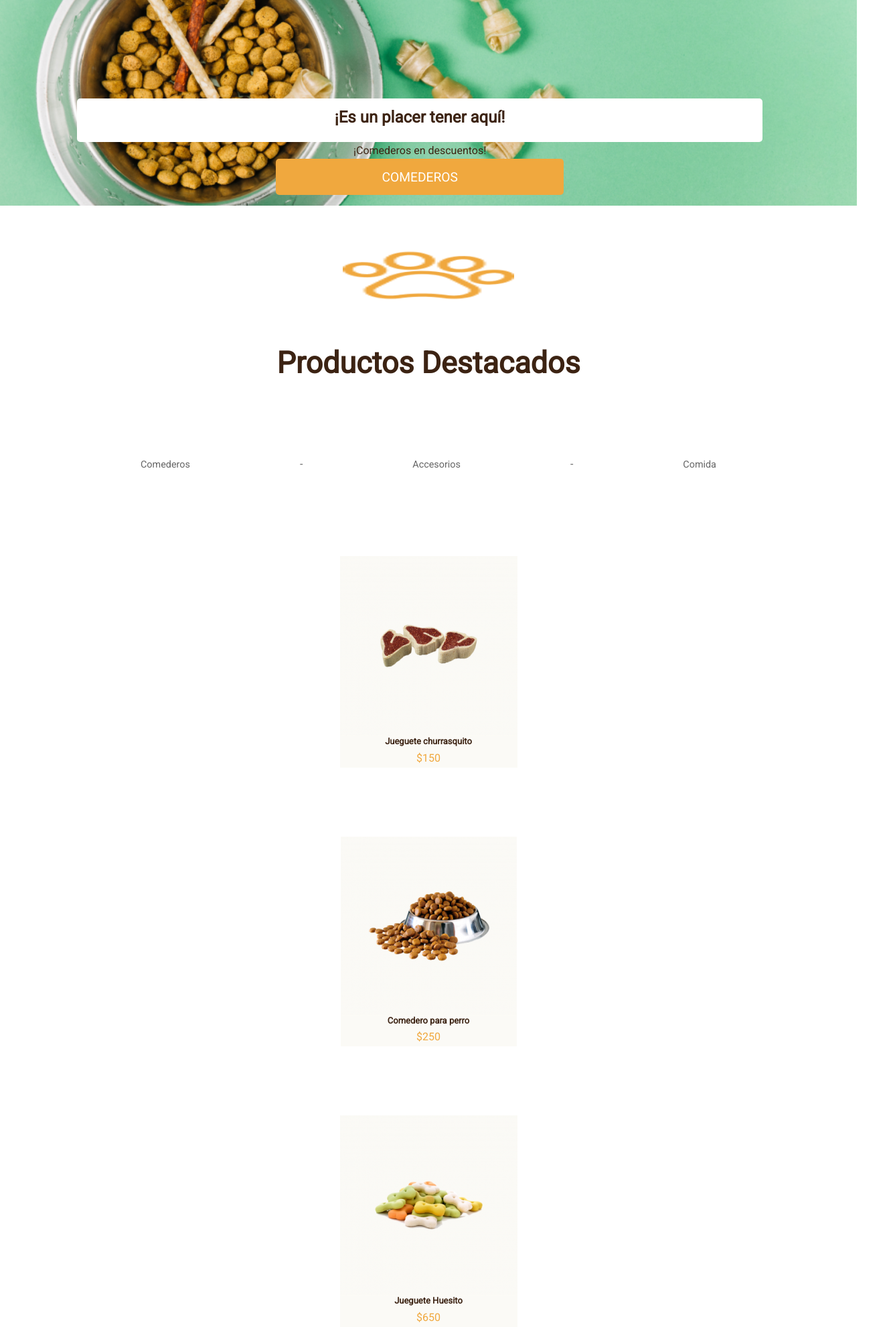
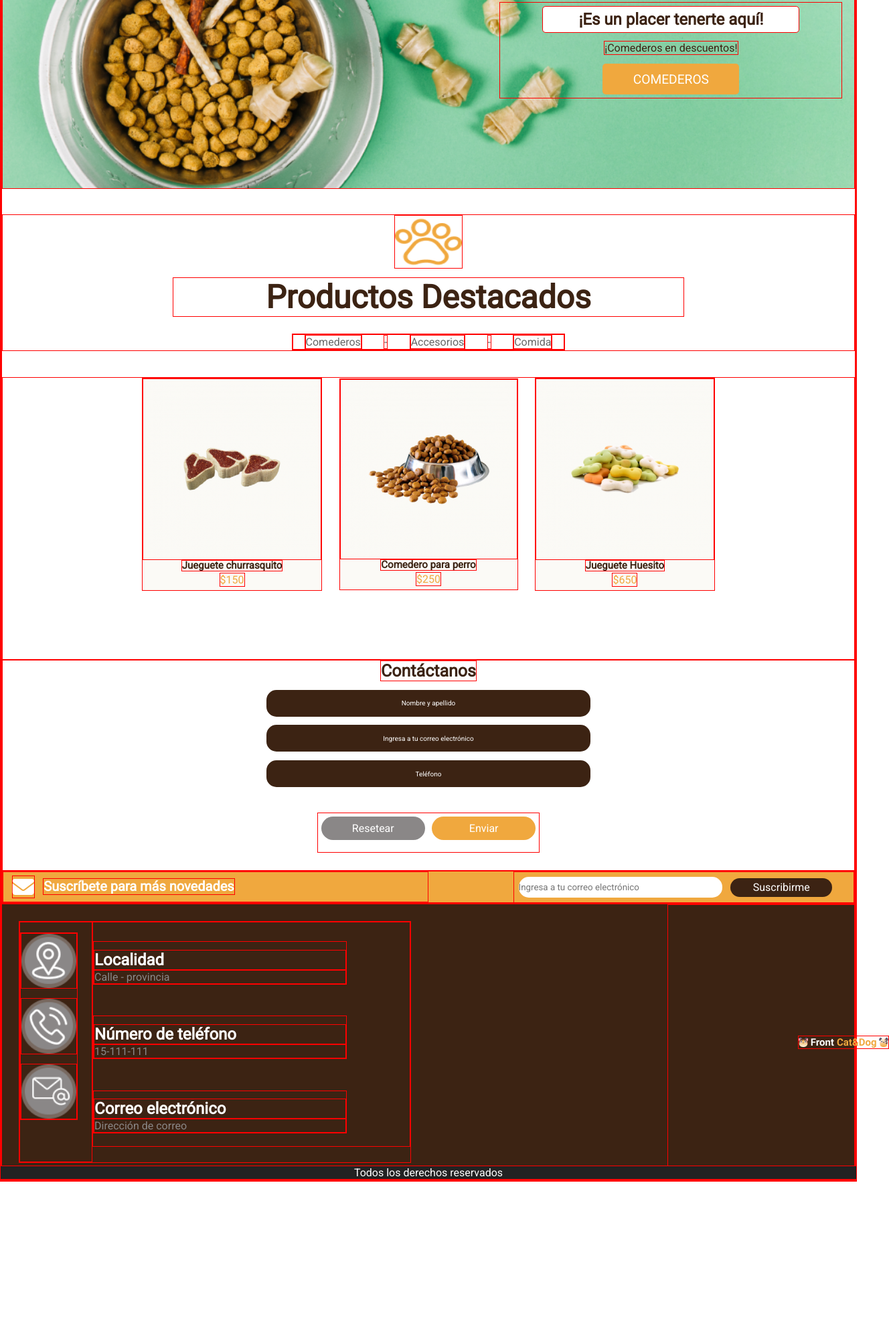
Before and after one commit to Silviagz/PetShop, a plain HTML site: page root/index.html in a window 1280 px wide. Shown: the part 246-2230 px from the top of the page at 67% size, 1328 px wide, since content can reach past the window. After the commit the page ends 2010 px from the top, so only its background shows below. Drawn offline with Linux system fonts and the light colour scheme.

Commit message:
subiendo version 1024px sin animaciones

```diff
--- a/root/css/styles.css
+++ b/root/css/styles.css
@@ -1,4 +1,4 @@
- /*justify content solamente se aplica de forma vertical cuando el main axis es horizontal*/ /* y el align items se organiza vertical*/
+/*justify content solamente se aplica de forma vertical cuando el main axis es horizontal*/ /* y el align items se organiza vertical*/
     /*---------------------------Versión mobile first-----*/
     /*seteado general*/
     *{
@@ -6,6 +6,7 @@
         padding:0; /*esta es la forma como se debe iniciar toda configuración de página, debido a que por defecto hay unos márgenes que afectan al header*/
         box-sizing: border-box; /* esta propiedad es importante porque los contenedores pueden aumentar su tamaño al agregar propiedades, por esta razón necesitamos que el elemento tenga el mismo tamaño sin que lo desconfigure su borde*/
         font-family: 'Roboto', sans-serif;
+        border: solid red 1px;
     }
 
 /* Se crea esta clase para que sea reutilizada a lo largo del html*/
@@ -185,7 +186,6 @@
     }
     main .botones{
     justify-content: center;
-    margin:7%;
     width: 90vw;
     height: 10vh;
     margin: 5%;
@@ -320,11 +320,248 @@ footer .derechos{
     text-align: center;
 }
 
-    @media(max-width:500px){
-
+@media(max-width:500px){
         /* configuración del header version mobile*/
         .header1, .menu{
-        display: none; /* acá se está añadiendo la propiedad para desaparecer el display*/
+        display:none;/* acá se está añadiendo la propiedad para desaparecer el display*/
         }
 
-        }
+}
+/*------------------- versopm desktop--------*/
+@media(min-width: 1024px){
+    /*seteo primer encabezado*/
+    .header1{
+        background-color: #222222;
+        color: #fff;
+        align-items: center;
+        justify-content: space-between;
+    }
+    .header1 ul{
+        text-decoration: none;
+        list-style-type: none;
+        list-style-type: '>';
+        justify-content: space-between;
+        width: 12vw;
+    }
+
+    /*seteo segundo encabezado*/
+
+
+    /* seteado contendor del header y elementos (logo y menú navegación desktop)*/
+    header .header2{
+        justify-content: space-between;
+    }
+
+    /*seteo barra navegación (categorias,pets,nosotros, contactanos)*/
+    .header2 ul{
+        display: flex;
+        width: 40vw;
+        justify-content: space-around;
+        margin-right: 2%;
+    }
+    .header2 .menu li{
+        list-style-type: '';
+    }
+
+    /* seteo logo (frontcatydog)*/
+    header .logo{ /*Esto se hizo porque la imagen del logo era más grande lo normal*/
+        width: 20%;
+        margin-left: 2%;
+    }
+    /*ocultando menú hamburguesa*/
+
+    header .fa-solid{
+        display: none;
+    }
+    /*------------ inicio del main -------*/
+
+    /*primera seccción del main*/
+
+    /* seteo contenedor elementos primera
+    sección del main*/
+    main .banner{
+        margin: 20vh 58vw; /*se mueve el contenido del contedor y se alinea*/
+        width: 40vw;
+    }
+    /* elemento "Es un placer tenerte aqui"*/
+    main .imgfondo h2{
+        width: 30vw;
+        height: 5vh;
+        padding: 0.2em;
+    }
+    /* seteo elemento p (comederos en descuento)*/
+
+    main .imgfondo p{
+        font-weight: 500;
+    }
+    /*seteo elemento button (comederos)*/
+
+    main .imgfondo button{
+    padding: 0.6em;
+    }
+
+    /*Segunda sección del main*/
+
+    /*seteo contenedor segunda sección main*/
+    main .menu2 {
+        margin-top: 3%;
+    }
+    /*seteo logo huella*/
+    main .menu2 img{
+        width: 8vw;
+        margin-bottom: 1%;
+    }
+    /* seteo productos destacados*/
+    main .menu2 h2{
+        font-size: 3em;
+        margin-bottom: 2%;
+    }
+    /* seteo contenedor y elementos menu2 (comederos, accesorios, comida)*/
+    main .menu2 nav{
+        width: 32%;
+    }
+    main .listamenus2 li{
+        margin-top: 0%;
+    }
+    .listamenus2 a{
+        font-size: 1em;
+    }
+/*------- tercera sección del main---------*/
+
+/* seteo contenedor tercer sección*/
+    main .Productos{
+        flex-direction: row;
+        margin-top: 3%;
+        justify-content: center;
+        gap: 2%;
+    }
+    /*seteo elemetnos cards (img, p, span)*/
+
+    main .cardproductos p{
+        font-size: 15px;
+        font-weight: 600;
+
+    }
+    main .cardproductos span{
+        margin-top: 1%;
+    }
+
+    /*---------- cuarta sección del main----*/
+
+    /*configruación contáctanos*/
+
+    main .formato-contacto h2{
+        font-size: 25px;
+        margin-bottom: 1%;
+    }
+    /*configuración inputs */
+    main .formato-contacto input{
+        width: 38%;
+    }
+    main .formato-contacto input::placeholder{ /*para centrar el texto del botón*/
+        color: #fff;
+    }
+    /* configuración de botones */
+    main .botones{
+    width:26vw;
+    height: 7.5vh;
+    margin: 2%;
+    }
+    main .botones button{
+        font-size: 1rem;
+    }
+/*----------quinta sección del main-----*/
+/* contenedor quinta sección del main*/
+main .finalone{
+    flex-direction: row;
+    height: 6vh;
+    justify-content: space-between;
+}
+
+/* seteo contenedor primera parte quinta sección del main, icono y h3*/
+main .finalone .part1{
+    width: 50%;
+}
+
+/*seteo h3*/
+main .finalone h3{
+    font-size: 20px;
+    margin-left: 0%;
+}
+
+/*segunda parte quinta sección del main*/
+
+main .finalone .part2{
+    height: 6vh;
+    width: 40%;
+    align-content: center;
+}
+
+    /*------ fin del main-------- */
+
+    /*-------Acá inicia el footer---*/
+/*contenedor footer*/
+footer{
+    flex-direction: row-reverse;
+}
+
+footer .elementC{
+    flex-grow: 1;
+    align-self: end;
+    position: absolute;
+    width: 100%;
+}
+
+/*contenedor de las dos listas emsabladas en el footer*/
+footer .lista1y2{
+    gap: 0%;
+    width: 60%;
+    margin-right: 30%;
+}
+/*seteo logo footer*/
+
+footer .logo_footer{
+    width: 100%;
+    height: 0%;
+}
+.logo_footer img{
+    width: 90%;
+    margin: 70%;
+}
+/*seteo lista1 iconos footer*/
+footer .lista1{
+width: 20%;
+margin-left: 0%;
+}
+footer .finalsecimg{
+    width: 80%;
+    gap:14px;
+    margin-top: 14%;
+}
+footer .finalsecimg img{
+    font-size: 90px;
+}
+/*seteo lista2 info, localidad, telefono, correo*/
+footer .lista2{
+    display: flex;
+    flex-direction: column;
+    position: relative;
+    width: 40vw;
+    margin-bottom: 4%;
+    align-items: flex-start;
+    justify-content: space-around;
+
+}
+footer .finalsectext{
+    gap: 0px;
+}
+
+footer .finalsectext h2{
+    margin-top: 3%;
+
+}
+footer .finalsectext p{
+align-items: flex-start;
+}
+
+}
--- a/root/index.html
+++ b/root/index.html
@@ -15,16 +15,16 @@
 
 <body>
     <header>
-        <section class="header1">
-            <p>Grandes descuentos</p>
+        <section class="header1 flex-around">
+            <p>Grandes ofertas en comederos</p>
             <nav>
-                <ul>
+                <ul class="flex-around">
                     <li>Español</li>
                     <li>ARG$</li>
                 </ul>
             </nav>
+        </section>
 
-        </section>
         <section class="header2 flex-around">
         <img class="logo" src="./css/img/Logo.png" alt="Logo-img">
         <nav class="menu">
@@ -42,7 +42,7 @@
     <main>
     <section class="imgfondo">
         <div class="banner flex-around">
-        <h2>¡Es un placer tener aquí!</h2>
+        <h2>¡Es un placer tenerte aquí!</h2>
         <p>¡Comederos en descuentos!</p>
         <button>COMEDEROS</button>
         </div>
@@ -101,10 +101,10 @@
 </section>
     </main>
     <footer class="flex-around">
-        <div class="logo_footer flex-around">
+        <div class="logo_footer flex-around elementA">
         <img src="./css/img/Logofooter.png" alt="logofooter">
         </div>
-        <section class="lista1y2">
+        <section class="lista1y2 elementB">
             <section class="lista1">
                     <div class="finalsecimg flex-around">
                         <img src="./css/img/Icono A.png" alt="localización">
@@ -126,7 +126,7 @@
                 </div>
             </section>
     </section>
-        <p class="derechos">Todos los derechos reservados</p>
+        <p class="derechos elementC">Todos los derechos reservados</p>
     </footer>
 
     <script src="./JavaScript/main.js"></script>
```
Also changed, not shown: root/css/img/huella.png (added).
